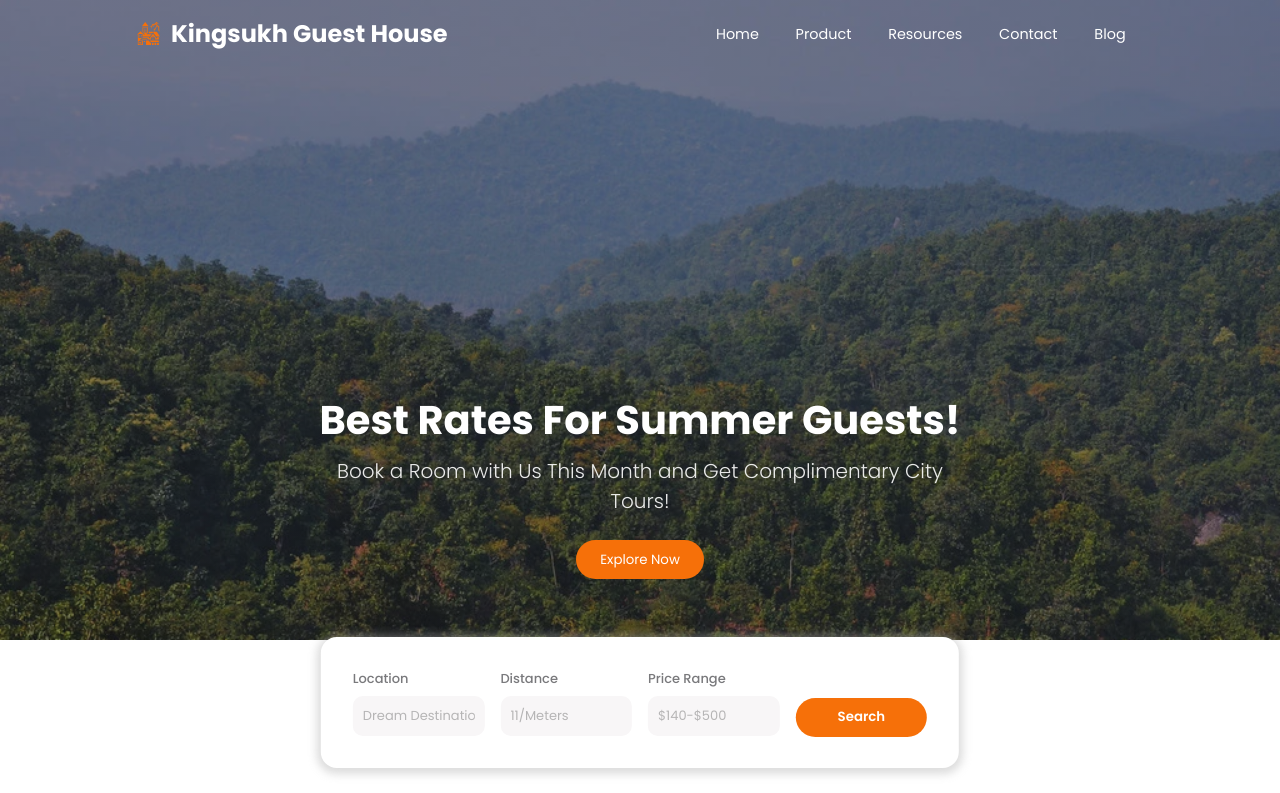
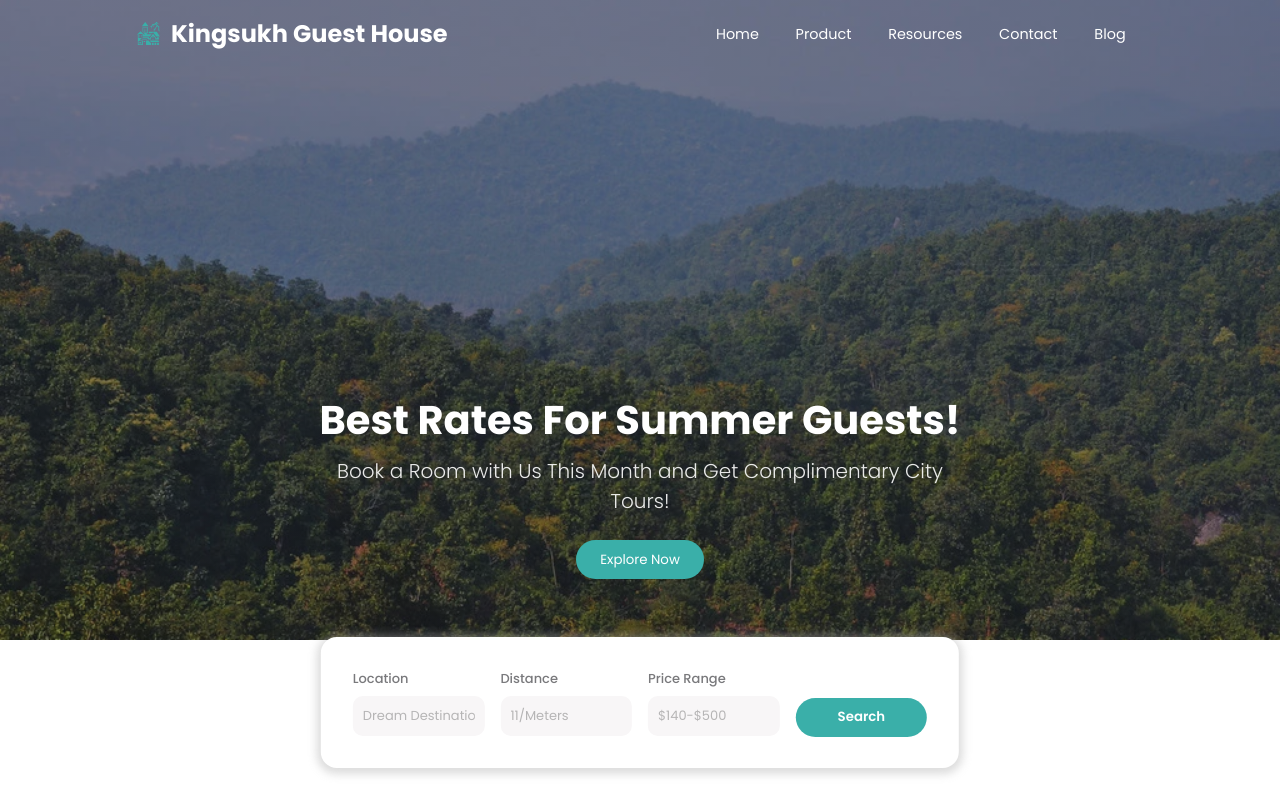
Before and after one commit to armanali13000/Intership-Project, a React (Create React App) app in the folder kingsukh-guest-house/: page / in a window 1280 px wide. Shown: the top 793 px of the page. Built offline with nearby package versions, Linux system fonts and the light colour scheme.

Commit message:
Designing Page

```diff
--- a/kingsukh-guest-house/src/components/Footer/footer.css
+++ b/kingsukh-guest-house/src/components/Footer/footer.css
@@ -1,11 +1,11 @@
 :root {
-  --PrimaryColor: hsl(26, 93%, 50%);
+  --PrimaryColor: #3aafa9;
   --HoverColor: hsl(26, 90%, 42%);
   --whiteColor: hsl(0, 0%, 100%);
   --blackColor: hsl(0, 0%, 12%);
   --textColor: hsl(240, 1%, 48%);
   --whiteColorDeam: hsl(0, 0%, 93%);
-  --greyBg: hsl(0, 0%, 96%);
+  --greyBg: hsl(0, 0%, 77%);
   --greyText: rgb(190, 190, 190);
   --inputColor: hsl(330, 12%, 97%);
 }
@@ -22,7 +22,7 @@
   padding-bottom: 0.5rem;
 }
 .footer .secContainer .footerLogo .logo {
-  font-size: 13px;
+  font-size: 10px;
   color: var(--blackColor);
   font-weight: 500;
   cursor: pointer;
@@ -30,7 +30,7 @@
   justify-content: center;
 }
 .footer .secContainer .footerLogo .logo .icon {
-  font-size: 30px;
+  font-size: 40px;
   color: var(--PrimaryColor);
   margin-right: 0.5rem;
 }
--- a/kingsukh-guest-house/src/components/Footer/footer.scss
+++ b/kingsukh-guest-house/src/components/Footer/footer.scss
@@ -1,12 +1,13 @@
 :root
 {
-  --PrimaryColor: hsl(26, 93%, 50%);
+  // --PrimaryColor: hsl(26, 93%, 50%);
+  --PrimaryColor: #3aafa9;
   --HoverColor: hsl(26, 90%, 42%);
   --whiteColor: hsl(0, 0%, 100%);
   --blackColor: hsl(0, 0%, 12%);
   --textColor: hsl(240, 1%, 48%);
   --whiteColorDeam: hsl(0, 0%, 93%);
-  --greyBg: hsl(0, 0%, 96%);
+  --greyBg: hsl(0, 0%, 77%);
   --greyText: rgb(190, 190, 190);
   --inputColor: hsl(330, 12%, 97%);
 }
@@ -27,7 +28,7 @@
 
       .logo
       {
-        font-size: 13px;
+        font-size: 10px;
         color: var(--blackColor);
         font-weight: 500;
         cursor: pointer;
@@ -36,7 +37,7 @@
 
         .icon
         {
-          font-size: 30px;
+          font-size: 40px;
           color: var(--PrimaryColor);
           margin-right: .5rem;
         }
```
Also changed, not shown: kingsukh-guest-house/src/components/Footer/footer.min.css (+1 -1 lines), 2 other files (tests, documents, lock files or other folders).
